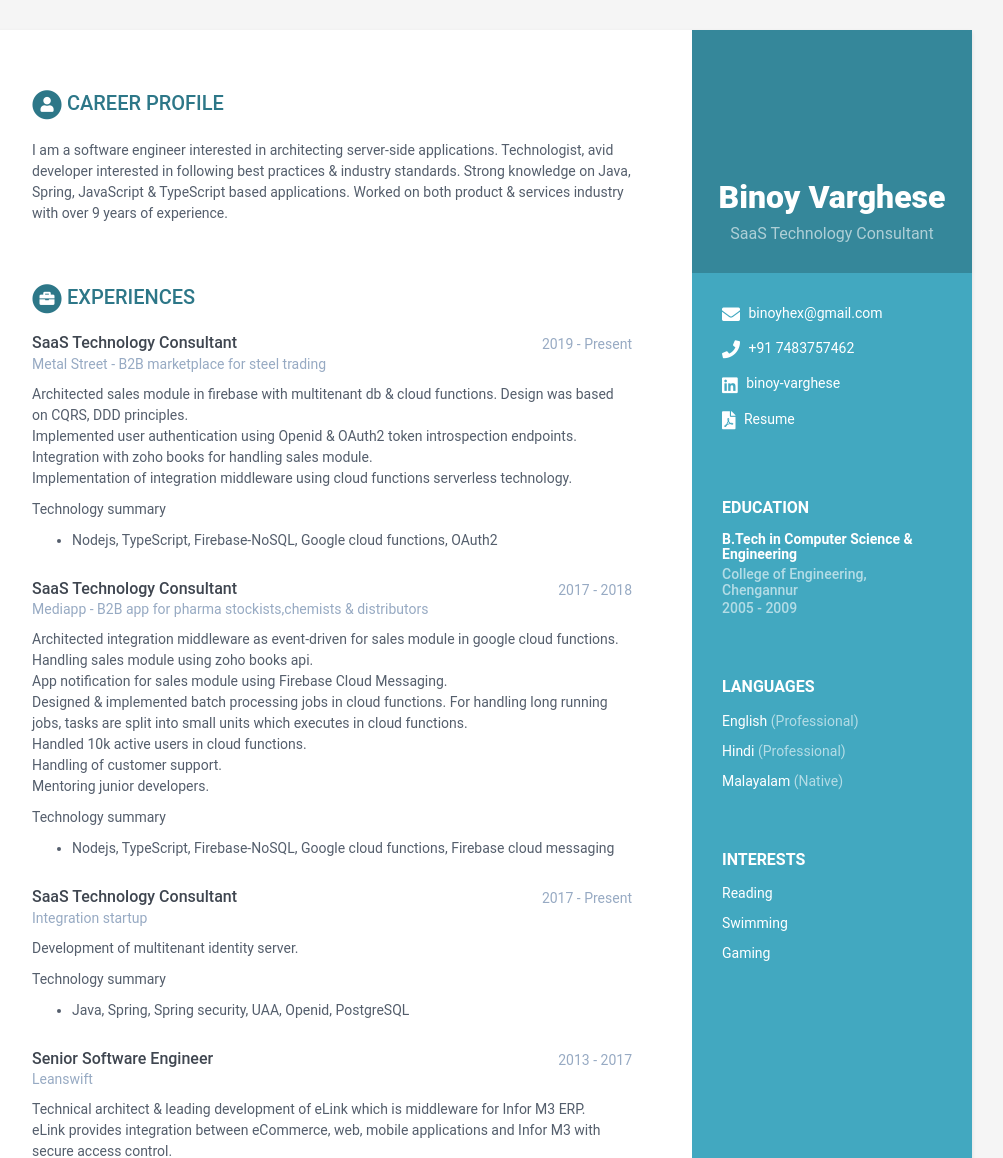
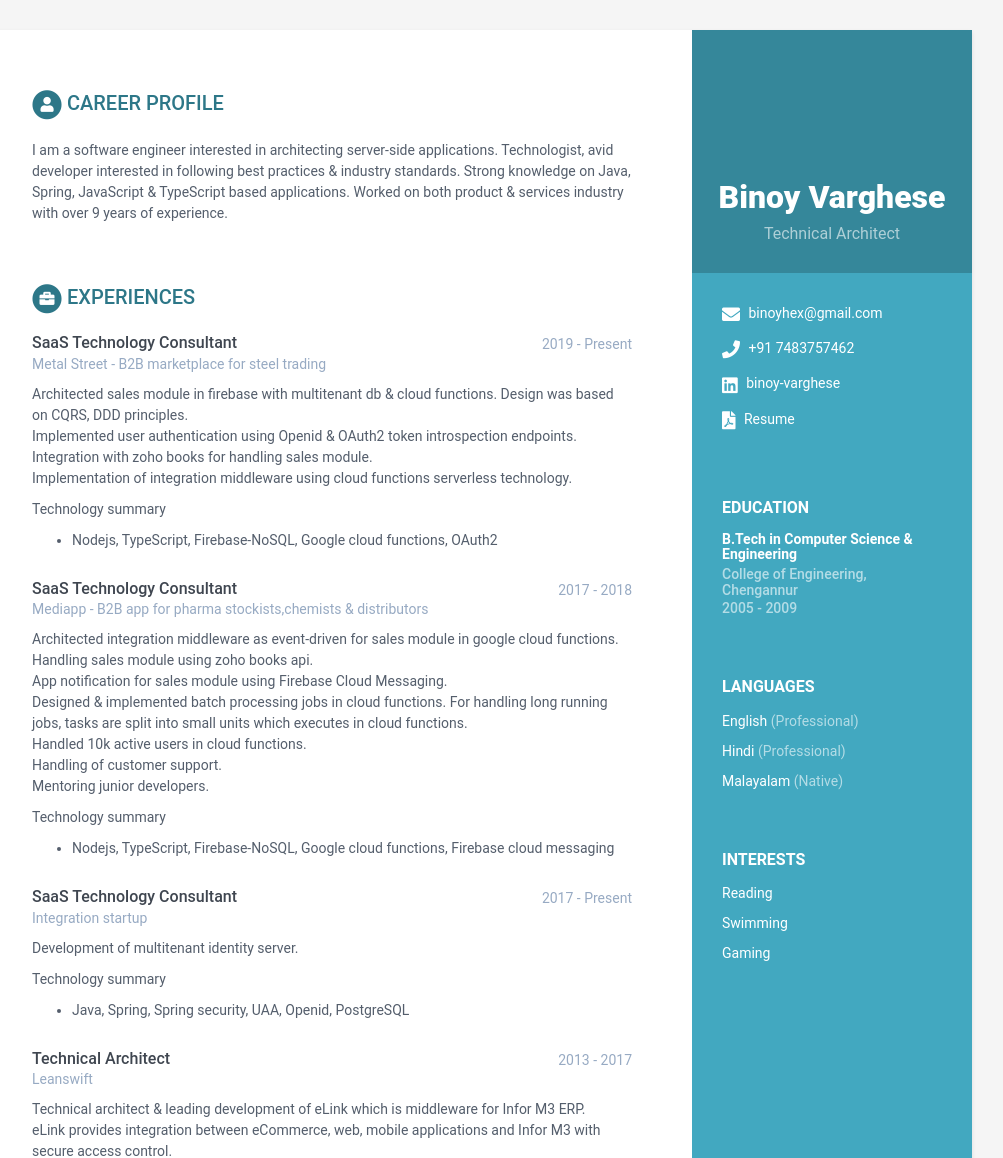
Before and after one commit to binoyees/binoyees.github.io, a Jekyll site: the page built from index.html, in a window 1280 px wide. Shown: the top 1158 px of the page, without its empty margins (168-1171 px from the left). Built offline with Jekyll 4.4.1, drawn with Linux system fonts in a browser that asks for light colours.

Commit message:
content updates

```diff
--- a/_data/data.yml
+++ b/_data/data.yml
@@ -8,7 +8,7 @@ sidebar:
 
     # Profile information
     name: Binoy Varghese
-    tagline: SaaS Technology Consultant
+    tagline: Technical Architect
 #    avatar: profile.png  #place a 100x100 picture inside /assets/images/ folder and provide the name of the file below
 
     # Sidebar links
@@ -93,7 +93,7 @@ experiences:
         Technology summary
           - Java, Spring, Spring security, UAA, Openid, PostgreSQL
 
-    - role: Senior Software Engineer
+    - role: Technical Architect
       time: 2013 - 2017
       company: Leanswift
       details: |
--- a/_sass/_print.scss
+++ b/_sass/_print.scss
@@ -14,6 +14,7 @@
     }
    .main-wrapper .job-title {
       display: inline;
+      font-weight: bold;
    }
    .main-wrapper .time {
        float: right;
@@ -58,8 +59,8 @@
   .fa-circle:before {
       font-weight: 400;
   }
-  li .file-pdf a[href]:after {
+  /*  li.file-pdf a[href]:after {
     content: " (" attr(href) ")";
-  }
+  }   */
 
 }
```
